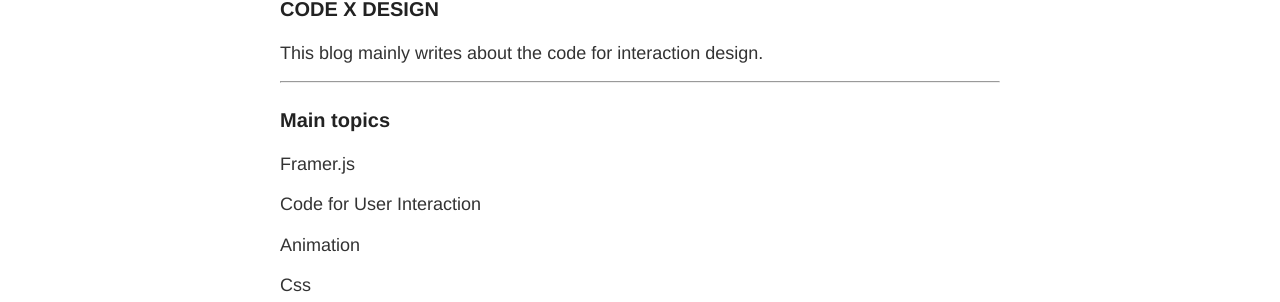
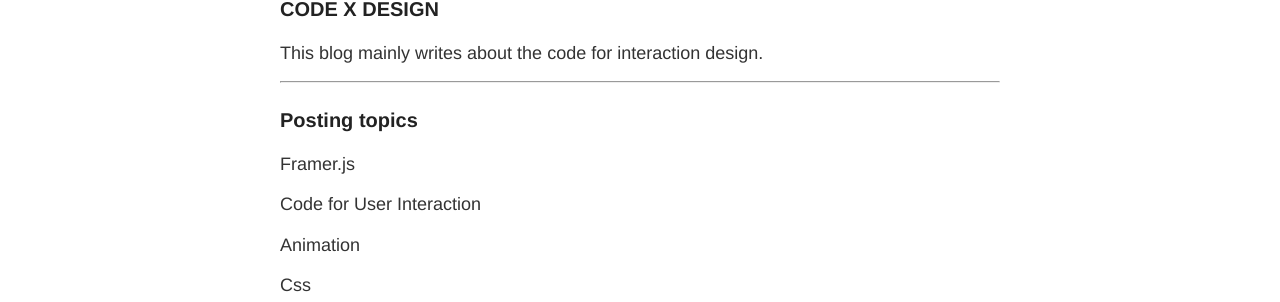
Before and after one commit to songssss/songssss.github.io, a Jekyll site: the page built from about.md, in a window 1280 px wide. Shown: the part 174-476 px from the top of the page. Built offline with Jekyll 4.4.1, drawn with Linux system fonts in a browser that asks for light colours.

Commit message:
topics edit

```diff
--- a/about.md
+++ b/about.md
@@ -12,7 +12,7 @@
 
 ---
 
-### Main topics
+### Posting topics
 
 Framer.js
 
```
